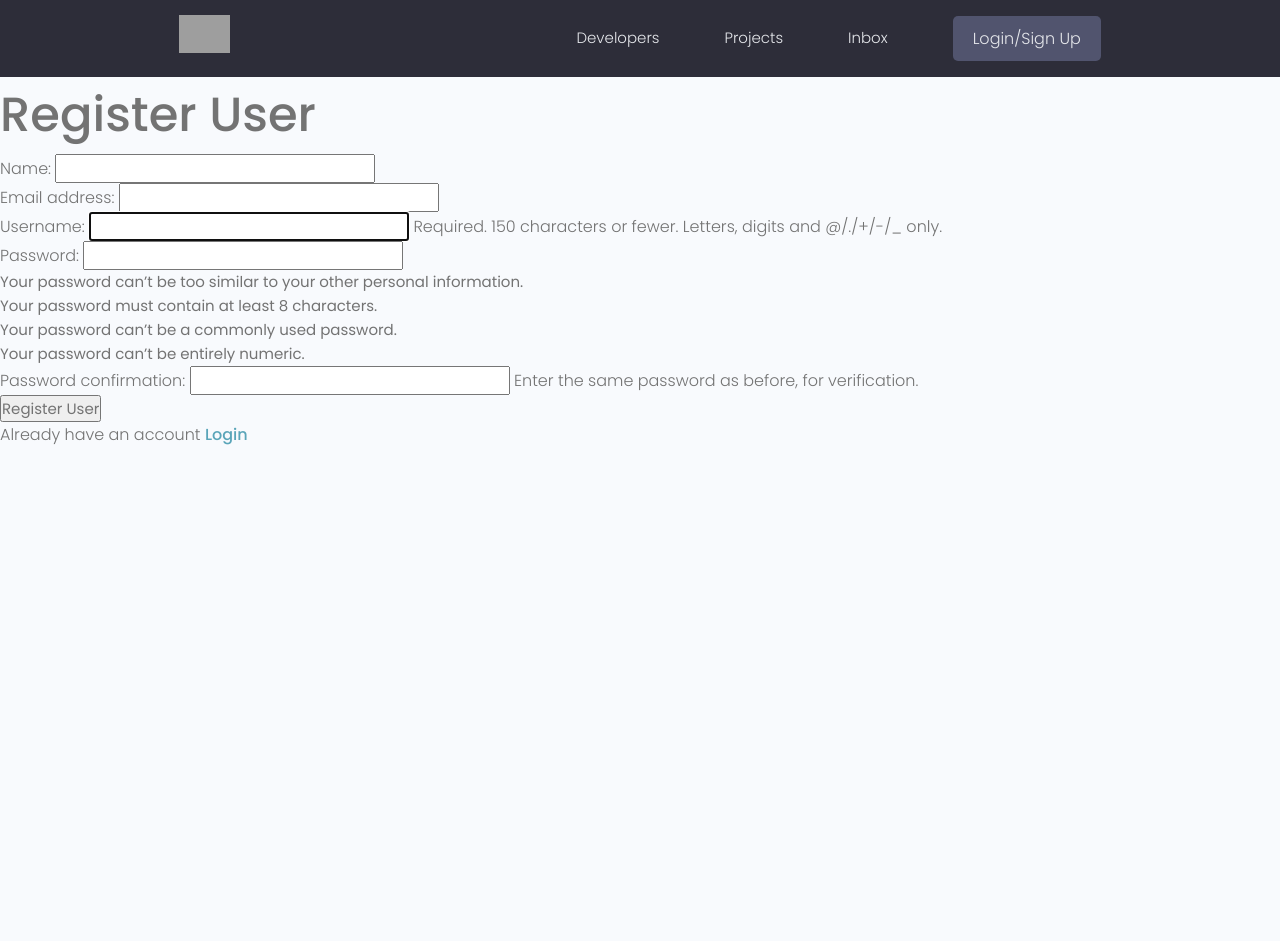
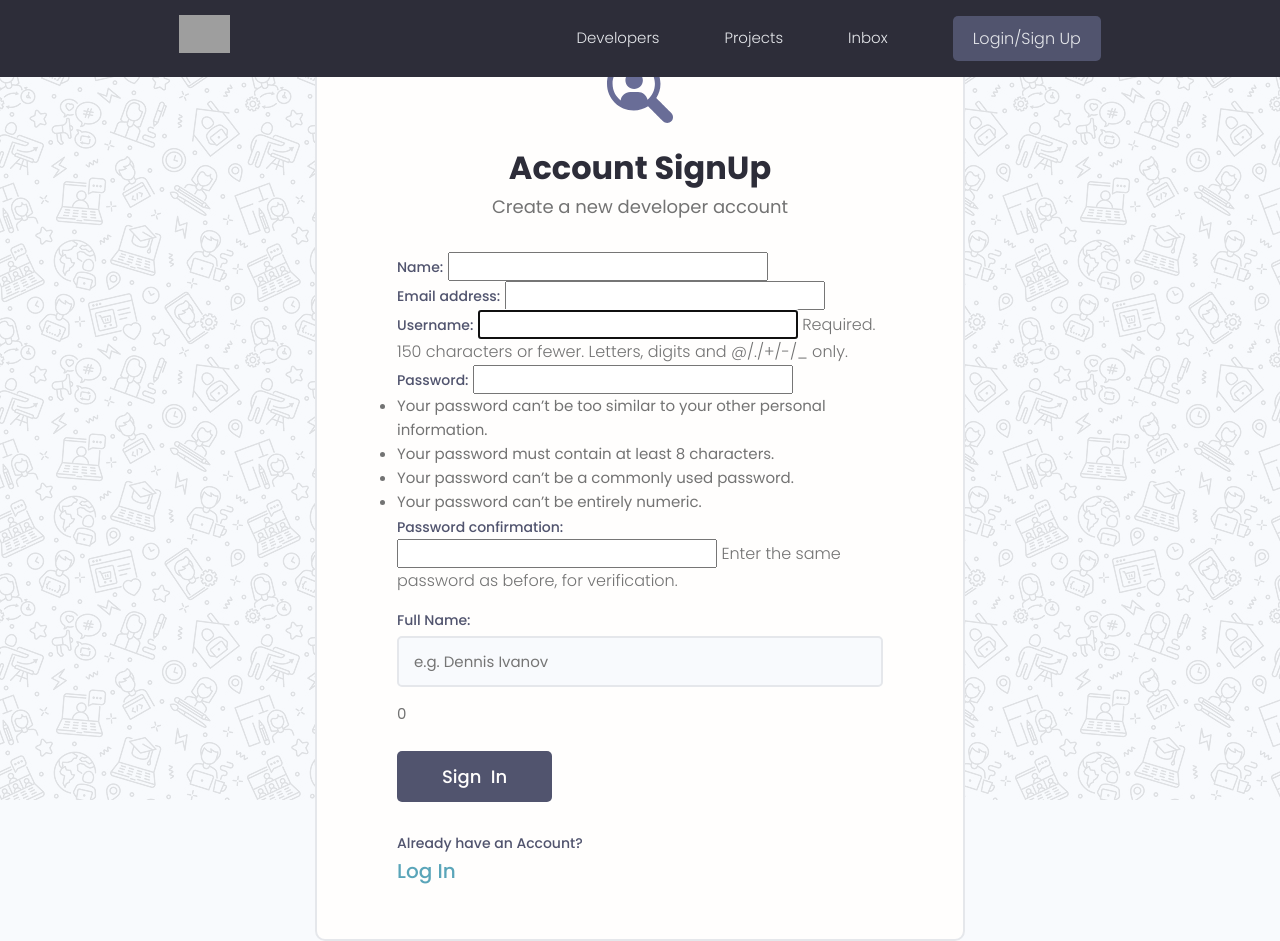
Before and after one commit to Yashjaiswal638/Dev-Portal, a Django app: page /register/ in a window 1280 px wide. Before the commit the page ends 445 px from the top, so only its background shows below. Run offline with Django 3.2, Linux system fonts and the light colour scheme; some libraries are stand-ins or nearby versions; grey boxes are pictures that could not be loaded.

Commit message:
Modifying regis. page

```diff
--- a/users/templates/users/login_register.html
+++ b/users/templates/users/login_register.html
@@ -5,15 +5,39 @@
 {% block content %}
 
 {% if page == 'register' %}
-<h1>Register User</h1>
+<div class="auth">
+<div class="card">
+  <div class="auth__header text-center">
+    <a href="/">
+      <img src="{% static 'images/icon.svg' %}" alt="icon" />
+    </a>
+    <h3>Account SignUp</h3>
+    <p>Create a new developer account</p>
+  </div>
 
-<form action="{% url 'register' %}" method="POST">
+<form action="{% url 'register' %}" method="POST" class="form auth__form">
 {% csrf_token %}
 {{form.as_p}}
-<input type="Submit" value="Register User">
+<div class="form__field">
+  <label for="formInput#text">Full Name: </label>
+  <input
+    class="input input--text"
+    id="formInput#text"
+    type="text"
+    name="text"
+    placeholder="e.g. Dennis Ivanov"
+  />
+</div>0
+<div class="auth__actions">
+<input class="btn btn--sub btn--lg" type="submit" value="Sign  In" />
+</div>
 </form>
 
-<p>Already have an account <a href="{% url 'login' %}">Login</a></p>
+<div class="auth__alternative">
+  <p>Already have an Account?</p>
+  <a href="{% url 'login' %}">Log In</a>
+</div>
+</div>
 
 {% else %}
 
```
